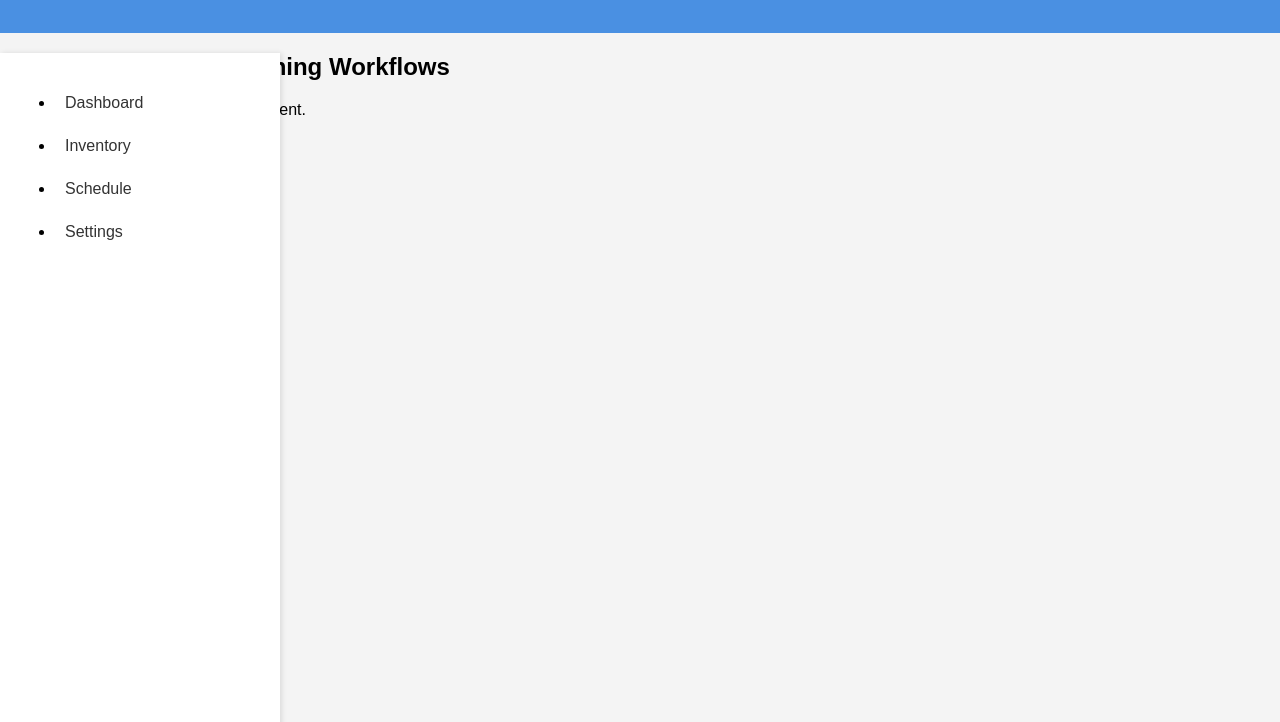
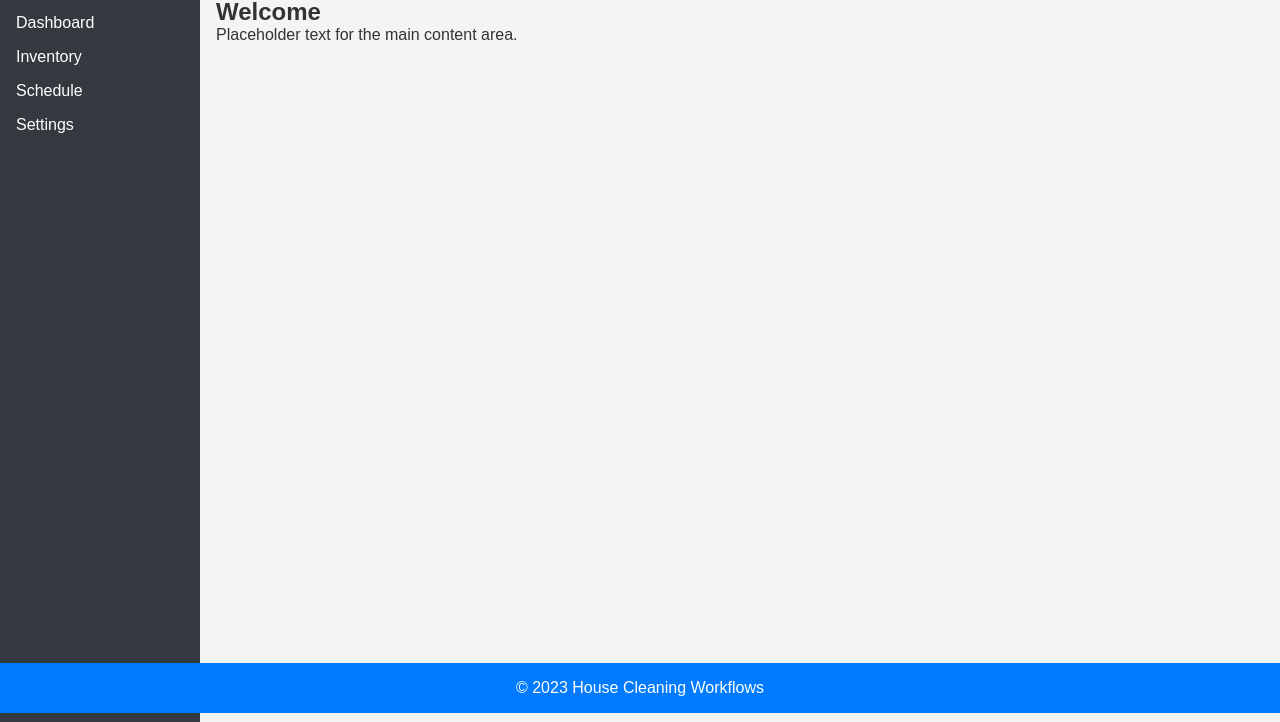
Before and after one commit to sixoverme/house-cleaning-workflows, a website: page src/index.html in a window 1280 px wide. Shown: the part 87-809 px from the top of the page. Drawn offline with Linux system fonts and the light colour scheme.

Commit message:
Enhance HTML structure, improve CSS styling, and add JS functionality

```diff
--- a/src/css/styles.css
+++ b/src/css/styles.css
@@ -1,51 +1,70 @@
+/* Basic reset */
+* {
+    margin: 0;
+    padding: 0;
+    box-sizing: border-box;
+}
+
 body {
     font-family: Arial, sans-serif;
-    margin: 0;
-    padding: 0;
+    color: #333;
     background-color: #f4f4f4;
 }
 
 header {
-    background-color: #4a90e2;
+    background-color: #007BFF;
     color: white;
-    padding: 20px;
+    padding: 1rem;
     text-align: center;
 }
 
-.sidebar {
-    width: 250px;
-    background-color: #ffffff;
-    padding: 15px;
-    box-shadow: 2px 0 5px rgba(0, 0, 0, 0.1);
-    position: fixed;
-    height: 100%;
+.container {
+    display: flex;
+    height: calc(100vh - 60px); /* Adjust height to account for header and footer */
 }
 
-.sidebar a {
-    display: block;
-    color: #333;
-    padding: 10px;
-    text-decoration: none;
-    margin: 5px 0;
+aside {
+    background-color: #343a40;
+    color: white;
+    width: 200px;
+    padding: 1rem;
 }
 
-.sidebar a:hover {
-    background-color: #eaeaea;
+aside nav ul {
+    list-style: none;
 }
 
-.main-content {
-    margin-left: 270px;
-    padding: 20px;
+aside nav ul li {
+    margin: 1rem 0;
 }
 
+aside nav ul li a {
+    color: white;
+    text-decoration: none;
+}
+
+main {
+    flex: 1;
+    padding: 1rem;
+}
+
+footer {
+    background-color: #007BFF;
+    color: white;
+    text-align: center;
+    padding: 1rem;
+    position: fixed;
+    bottom: 0;
+    width: 100%;
+}
+
+/* Responsive Design */
 @media (max-width: 768px) {
-    .sidebar {
-        width: 100%;
-        position: relative;
-        height: auto;
+    .container {
+        flex-direction: column;
     }
 
-    .main-content {
-        margin-left: 0;
+    aside {
+        width: 100%;
     }
 }
--- a/src/index.html
+++ b/src/index.html
@@ -11,19 +11,24 @@
         <h1>House Cleaning Workflows</h1>
     </header>
     <div class="container">
-        <aside class="sidebar">
-            <ul>
-                <li><a href="#dashboard">Dashboard</a></li>
-                <li><a href="#inventory">Inventory</a></li>
-                <li><a href="#schedule">Schedule</a></li>
-                <li><a href="#settings">Settings</a></li>
-            </ul>
+        <aside>
+            <nav>
+                <ul>
+                    <li><a href="#">Dashboard</a></li>
+                    <li><a href="#">Inventory</a></li>
+                    <li><a href="#">Schedule</a></li>
+                    <li><a href="#">Settings</a></li>
+                </ul>
+            </nav>
         </aside>
-        <main class="content">
-            <h2>Welcome to House Cleaning Workflows</h2>
-            <p>This is a placeholder for your main content.</p>
+        <main>
+            <h2>Welcome</h2>
+            <p>Placeholder text for the main content area.</p>
         </main>
     </div>
+    <footer>
+        <p>&copy; 2023 House Cleaning Workflows</p>
+    </footer>
     <script src="js/script.js"></script>
 </body>
 </html>
--- a/src/js/script.js
+++ b/src/js/script.js
@@ -1,17 +1,16 @@
-function toggleActive(event) {
-    const links = document.querySelectorAll('.sidebar a');
-    links.forEach(link => link.classList.remove('active'));
-    event.target.classList.add('active');
-}
-
+// Basic function to handle sidebar navigation
 document.addEventListener('DOMContentLoaded', () => {
-    const sidebarLinks = document.querySelectorAll('.sidebar a');
-    sidebarLinks.forEach(link => {
-        link.addEventListener('click', toggleActive);
+    const links = document.querySelectorAll('aside nav ul li a');
+    links.forEach(link => {
+        link.addEventListener('click', (event) => {
+            links.forEach(link => link.classList.remove('active'));
+            event.target.classList.add('active');
+        });
     });
 });
 
-// Placeholder for future API integration
-// function integrateWithGoogleOAuth() {}
-
-// function integrateWithGoogleSheets() {}
+// Placeholder function for future API integrations
+function initializeAPIs() {
+    // Google OAuth integration
+    // Google Sheets integration
+}
```
